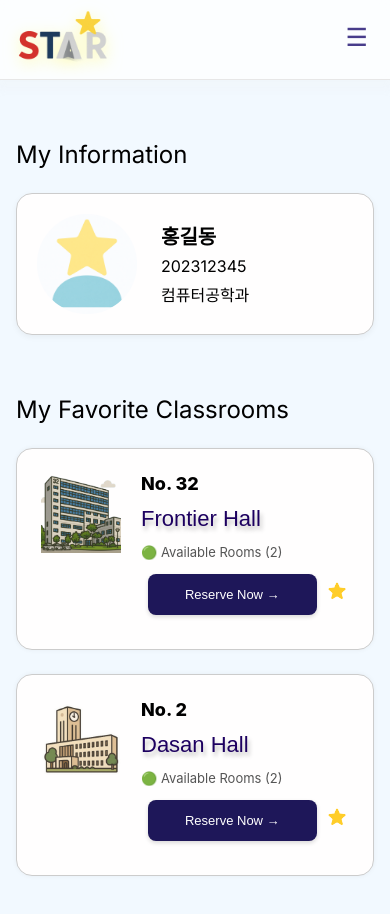
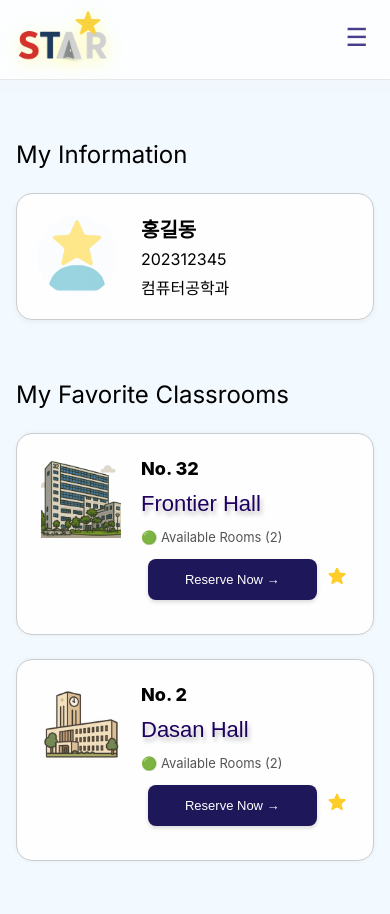
Before and after one commit to yen2i/STAR, a React (Create React App) app in the folder front/: page /profile in a window 390 px wide. Shown: the top 914 px of the page. Built offline with nearby package versions, Linux system fonts and the light colour scheme; a web font is replaced by a local one.

Commit message:
fix: change error comments & profile img size

```diff
--- a/front/src/pages/ProfilePage.js
+++ b/front/src/pages/ProfilePage.js
@@ -139,7 +139,7 @@ const ProfilePage = () => {
       );
       setFavoriteBuildings(matched);
     } catch (err) {
-      alert('즐겨찾기 변경 실패!');
+      alert('Unable to update your favorites. Please try again.');
     }
   };
 
--- a/front/src/pages/RoomDetailPage.js
+++ b/front/src/pages/RoomDetailPage.js
@@ -168,7 +168,7 @@ const RoomDetailPage = () => {
     } catch (err) {
       setShowConfirm(false);
       alert(err.response?.status === 409
-        ? 'You have already made a reservation for this date.'
+        ? 'Some of the selected periods have already been reserved'
         : 'Reservation failed. Try again.');
     }
   };
--- a/front/src/styles/ProfilePage.css
+++ b/front/src/styles/ProfilePage.css
@@ -102,8 +102,8 @@
   }
 
   .profile-box img {
-    width: 100px;
-    height: 100px;
+    width: 80px;
+    height: 80px;
   }
 
   .profile-info {
```
